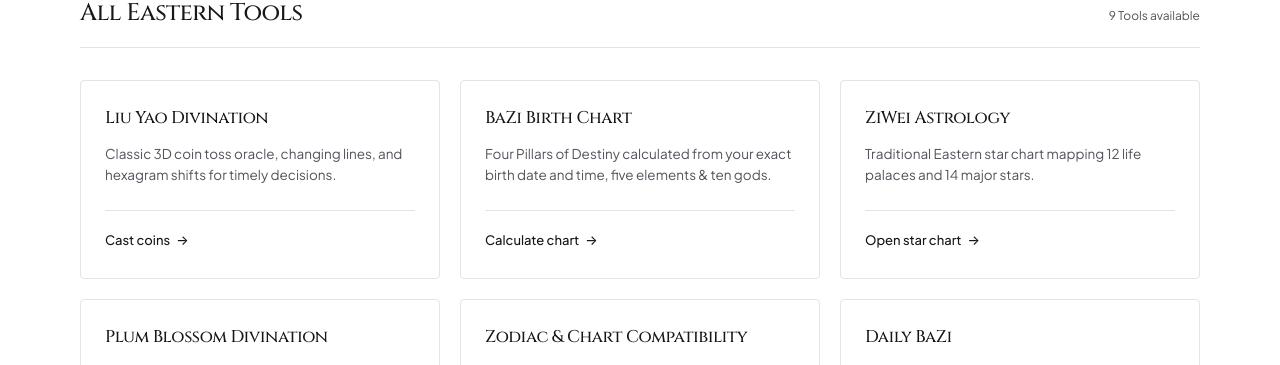
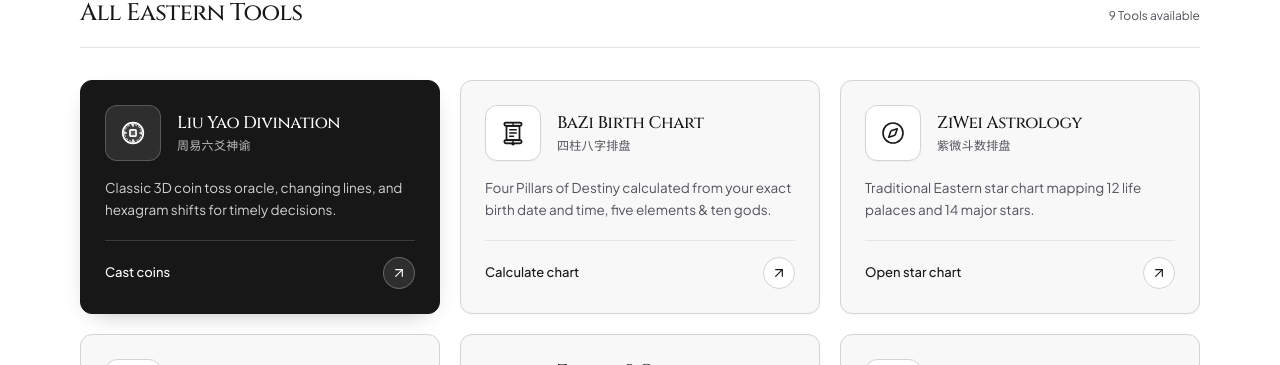
Before and after one commit to hhc883/yitarot, a Next.js app: page /en/east in a window 1280 px wide. Shown: the part 587-952 px from the top of the page. Built offline with nearby package versions, Linux system fonts and the light colour scheme; no server answers.

Commit message:
feat(site): give tool listings a shared card design

```diff
--- a/src/app/[lang]/east/page.tsx
+++ b/src/app/[lang]/east/page.tsx
@@ -3,6 +3,16 @@ import Link from 'next/link';
 import type { Metadata } from 'next';
 import { CONTAINER } from '@/components/site/constants';
 import { HexagramGraphic } from '@/components/site/HexagramGraphic';
+import { FeatureCard } from '@/components/site/FeatureCard';
+import { ToolCardGridMotion } from '@/components/site/ToolCardGridMotion';
+import {
+  IconCoinLiuYao,
+  IconLove,
+  IconScrollBaZi,
+  IconSparklesDraw,
+  IconZodiacDragon
+} from '@/components/icons/QiIcons';
+import { Calendar, CalendarDays, Compass, LayoutGrid } from 'lucide-react';
 import { JsonLd } from '@/components/seo/JsonLd';
 
 export const instant = false;
@@ -66,6 +76,7 @@ export default async function EastLandingPage({ params }: { params: Promise<{ la
   const tools = [
     {
       href: `/${lang}/east/liuyao`,
+      icon: <IconCoinLiuYao size={26} />,
       titleEn: 'Liu Yao Divination',
       titleZh: '周易六爻神谕',
       descEn: 'Classic 3D coin toss oracle, changing lines, and hexagram shifts for timely decisions.',
@@ -75,6 +86,7 @@ export default async function EastLandingPage({ params }: { params: Promise<{ la
     },
     {
       href: `/${lang}/east/bazi`,
+      icon: <IconScrollBaZi size={26} />,
       titleEn: 'BaZi Birth Chart',
       titleZh: '四柱八字排盘',
       descEn: 'Four Pillars of Destiny calculated from your exact birth date and time, five elements & ten gods.',
@@ -84,6 +96,7 @@ export default async function EastLandingPage({ params }: { params: Promise<{ la
     },
     {
       href: `/${lang}/east/ziwei`,
+      icon: <Compass className="h-6 w-6" strokeWidth={1.6} />,
       titleEn: 'ZiWei Astrology',
       titleZh: '紫微斗数排盘',
       descEn: 'Traditional Eastern star chart mapping 12 life palaces and 14 major stars.',
@@ -93,6 +106,7 @@ export default async function EastLandingPage({ params }: { params: Promise<{ la
     },
     {
       href: `/${lang}/east/meihua`,
+      icon: <IconSparklesDraw size={26} />,
       titleEn: 'Plum Blossom Divination',
       titleZh: '梅花易数决策',
       descEn: 'Time and number based spontaneous I Ching divination for clear daily decisions.',
@@ -102,6 +116,7 @@ export default async function EastLandingPage({ params }: { params: Promise<{ la
     },
     {
       href: `/${lang}/east/compatibility`,
+      icon: <IconZodiacDragon size={26} />,
       titleEn: 'Zodiac & Chart Compatibility',
       titleZh: '生肖干支合盘',
       descEn: '144 pairwise combinations, examining earthly branch harmonies and energetic friction.',
@@ -111,6 +126,7 @@ export default async function EastLandingPage({ params }: { params: Promise<{ la
     },
     {
       href: `/${lang}/east/bazi-daily`,
+      icon: <CalendarDays className="h-6 w-6" strokeWidth={1.6} />,
       titleEn: 'Daily BaZi',
       titleZh: '每日八字',
       descEn: 'Use your birth date and hour to explore a daily reading and its twelve time periods.',
@@ -120,6 +136,7 @@ export default async function EastLandingPage({ params }: { params: Promise<{ la
     },
     {
       href: `/${lang}/east/qimen`,
+      icon: <LayoutGrid className="h-6 w-6" strokeWidth={1.6} />,
       titleEn: 'Qimen Dunjia',
       titleZh: '奇门遁甲',
       descEn: 'Cast a rotating nine-palace chart using Beijing time and explore its gates, stars, and directions.',
@@ -129,6 +146,7 @@ export default async function EastLandingPage({ params }: { params: Promise<{ la
     },
     {
       href: `/${lang}/east/almanac`,
+      icon: <Calendar className="h-6 w-6" strokeWidth={1.6} />,
       titleEn: 'Chinese Almanac Date Finder',
       titleZh: '黄历择日',
       descEn: 'Compare traditional almanac entries for moving, opening a business, and signing a contract.',
@@ -138,6 +156,7 @@ export default async function EastLandingPage({ params }: { params: Promise<{ la
     },
     {
       href: `/${lang}/east/relationship`,
+      icon: <IconLove size={24} />,
       titleEn: 'Relationship Synastry Hub',
       titleZh: '关系合盘中心',
       descEn: 'Nine distinct relationship synastry types including marriage, partnership, and family.',
@@ -254,37 +273,21 @@ export default async function EastLandingPage({ params }: { params: Promise<{ la
             </span>
           </div>
 
-          <div className="mt-8 grid grid-cols-1 gap-5 sm:grid-cols-2 lg:grid-cols-3">
-            {tools.map((tool) => (
-              <Link
+          <ToolCardGridMotion className="mt-8 grid grid-cols-1 gap-4 sm:grid-cols-2 sm:gap-5 lg:grid-cols-3">
+            {tools.map((tool, index) => (
+              <FeatureCard
                 key={tool.href}
                 href={tool.href}
+                icon={tool.icon}
+                title={isEn ? tool.titleEn : tool.titleZh}
+                subtitle={isEn ? tool.titleZh : tool.titleEn}
+                desc={isEn ? tool.descEn : tool.descZh}
+                action={isEn ? tool.actionEn : tool.actionZh}
+                featured={index === 0}
                 prefetch={tool.href.endsWith('/east/almanac') ? false : undefined}
-                className="group flex flex-col justify-between rounded-sm border border-[#E4E4E7] bg-white p-6 transition-[border-color,background-color] hover:border-[#171717] hover:bg-[#F5F5F6]/40 focus-visible:outline-2 focus-visible:outline-offset-2 focus-visible:outline-[#171717]"
-              >
-                <div>
-                  <h3 className="font-serif text-[17px] font-normal tracking-tight text-[#171717] transition-colors group-hover:text-[#171717]">
-                    {isEn ? tool.titleEn : tool.titleZh}
-                  </h3>
-                  {!isEn && (
-                    <p className="mt-1 text-[12px] tracking-wide text-[#52525B]">
-                      {tool.titleEn}
-                    </p>
-                  )}
-                  <p className="mt-3 text-[13.5px] leading-relaxed text-[#52525B]">
-                    {isEn ? tool.descEn : tool.descZh}
-                  </p>
-                </div>
-
-                <div className="mt-6 flex min-h-[44px] items-center gap-1.5 border-t border-[#E4E4E7] pt-4 text-[13px] font-medium text-[#171717]">
-                  <span>{isEn ? tool.actionEn : tool.actionZh}</span>
-                  <span aria-hidden="true" className="transition-transform group-hover:translate-x-0.5">
-                    →
-                  </span>
-                </div>
-              </Link>
+              />
             ))}
-          </div>
+          </ToolCardGridMotion>
         </div>
       </section>
     </div>
--- a/src/components/site/FeatureCard.tsx
+++ b/src/components/site/FeatureCard.tsx
@@ -1,40 +1,114 @@
 import React from 'react';
 import Link from 'next/link';
-import { ArrowRight } from 'lucide-react';
-import type { LucideIcon } from 'lucide-react';
+import { ArrowUpRight } from 'lucide-react';
 
-interface FeatureCardProps {
+export interface FeatureCardProps {
   href: string;
-  icon: LucideIcon;
-  titleEn: string;
-  titleZh: string;
+  icon: React.ReactNode;
+  title: string;
+  subtitle?: string;
   desc: string;
   action: string;
+  featured?: boolean;
+  prefetch?: boolean;
 }
 
 /**
- * 东 / 西 Landing 的功能卡：白底 + 细浅灰边框 + 线性小图标 + 英文大标题 + 中文小标题 + 白话描述。
- * 悬停只做边框加深 + 轻阴影。
+ * 东 / 西专厅工具入口卡：
+ * - 产品工具卡结构：左方章图章（56px）+ 标题与中英文副名 → 简短说明 → 底部对齐的操作标签与圆形箭头
+ * - 支持墨黑主入口卡（featured）与浅灰壳/白章标准卡
+ * - 整卡为单一 <Link>，focus-visible 明确，无 JS 亦可完整阅读与交互
  */
-export function FeatureCard({ href, icon: Icon, titleEn, titleZh, desc, action }: FeatureCardProps) {
+export function FeatureCard({
+  href,
+  icon,
+  title,
+  subtitle,
+  desc,
+  action,
+  featured = false,
+  prefetch
+}: FeatureCardProps) {
   return (
     <Link
       href={href}
-      className="group flex h-full min-h-[224px] flex-col rounded-[14px] border border-line bg-white p-7 transition-[border-color,box-shadow] duration-300 hover:border-ink/20 hover:shadow-[0_24px_50px_-40px_rgba(10,10,10,0.4)]"
+      prefetch={prefetch}
+      data-tool-card=""
+      className={
+        featured
+          ? 'group relative flex h-full flex-col rounded-xl border border-[#171717] bg-[#171717] p-5 text-white shadow-[0_8px_24px_-14px_rgba(23,23,23,0.45)] transition-[border-color,background-color,box-shadow] duration-200 hover:border-[#27272A] hover:bg-[#27272A] active:scale-[0.995] motion-reduce:transition-none motion-reduce:active:scale-100 focus-visible:outline-2 focus-visible:outline-offset-2 focus-visible:outline-[#171717] sm:p-6'
+          : 'group relative flex h-full flex-col rounded-xl border border-[#D4D4D8] bg-[#F8F8F8] p-5 text-[#171717] shadow-[0_1px_2px_rgba(23,23,23,0.04)] transition-[border-color,background-color,box-shadow] duration-200 hover:border-[#A1A1AA] hover:bg-white hover:shadow-[0_10px_24px_-16px_rgba(23,23,23,0.16)] active:scale-[0.995] motion-reduce:transition-none motion-reduce:active:scale-100 focus-visible:outline-2 focus-visible:outline-offset-2 focus-visible:outline-[#171717] sm:p-6'
+      }
     >
-      <span className="flex h-10 w-10 items-center justify-center rounded-full border border-line text-ink">
-        <Icon className="h-[18px] w-[18px]" strokeWidth={1.4} aria-hidden="true" />
-      </span>
+      <div className="flex items-center gap-4">
+        <span
+          data-tool-stamp=""
+          aria-hidden="true"
+          className={
+            featured
+              ? 'flex h-14 w-14 shrink-0 items-center justify-center rounded-xl border border-white/20 bg-white/10 text-white transition-transform duration-200 ease-out group-hover:[transform:translateY(-2px)] motion-reduce:transition-none motion-reduce:group-hover:[transform:none] [[data-gsap-motion=true]_&]:transition-none [[data-gsap-motion=true]_&]:group-hover:[transform:none]'
+              : 'flex h-14 w-14 shrink-0 items-center justify-center rounded-xl border border-[#D4D4D8] bg-white text-[#171717] shadow-[0_1px_2px_rgba(23,23,23,0.04)] transition-transform duration-200 ease-out group-hover:[transform:translateY(-2px)] motion-reduce:transition-none motion-reduce:group-hover:[transform:none] [[data-gsap-motion=true]_&]:transition-none [[data-gsap-motion=true]_&]:group-hover:[transform:none]'
+          }
+        >
+          {icon}
+        </span>
 
-      <h3 className="mt-6 text-[16.5px] font-semibold leading-snug tracking-[-0.005em] text-ink">{titleEn}</h3>
-      <p className="mt-1 text-[12.5px] tracking-[0.02em] text-whisper">{titleZh}</p>
+        <div className="min-w-0 flex-1">
+          <h3
+            className={
+              featured
+                ? 'font-serif text-[17px] font-medium leading-snug tracking-tight text-white break-words'
+                : 'font-serif text-[17px] font-medium leading-snug tracking-tight text-[#171717] break-words'
+            }
+          >
+            {title}
+          </h3>
+          {subtitle && (
+            <p
+              className={
+                featured
+                  ? 'mt-1 text-[12px] leading-snug tracking-wide text-white/70 break-words'
+                  : 'mt-1 text-[12px] leading-snug tracking-wide text-[#52525B] break-words'
+              }
+            >
+              {subtitle}
+            </p>
+          )}
+        </div>
+      </div>
 
-      <p className="mt-4 text-[13.5px] leading-[1.65] text-soft">{desc}</p>
+      <p
+        className={
+          featured
+            ? 'mt-4 mb-5 text-[13.5px] leading-[1.6] text-white/80'
+            : 'mt-4 mb-5 text-[13.5px] leading-[1.6] text-[#52525B]'
+        }
+      >
+        {desc}
+      </p>
 
-      <span className="mt-auto flex items-center gap-1.5 pt-8 text-[12px] text-ink">
-        <span>{action}</span>
-        <ArrowRight className="h-3.5 w-3.5" strokeWidth={1.5} aria-hidden="true" />
-      </span>
+      <div
+        className={
+          featured
+            ? 'mt-auto flex items-center justify-between gap-3 border-t border-white/15 pt-4'
+            : 'mt-auto flex items-center justify-between gap-3 border-t border-[#E4E4E7] pt-4'
+        }
+      >
+        <span className={featured ? 'text-[13px] font-medium text-white' : 'text-[13px] font-medium text-[#171717]'}>
+          {action}
+        </span>
+        <span
+          data-tool-arrow=""
+          aria-hidden="true"
+          className={
+            featured
+              ? 'inline-flex h-8 w-8 shrink-0 items-center justify-center rounded-full border border-white/25 bg-white/10 text-white transition-transform duration-200 ease-out group-hover:[transform:translate(3px,-3px)] motion-reduce:transition-none motion-reduce:group-hover:[transform:none] [[data-gsap-motion=true]_&]:transition-none [[data-gsap-motion=true]_&]:group-hover:[transform:none]'
+              : 'inline-flex h-8 w-8 shrink-0 items-center justify-center rounded-full border border-[#D4D4D8] bg-white text-[#171717] transition-transform duration-200 ease-out group-hover:[transform:translate(3px,-3px)] motion-reduce:transition-none motion-reduce:group-hover:[transform:none] [[data-gsap-motion=true]_&]:transition-none [[data-gsap-motion=true]_&]:group-hover:[transform:none]'
+          }
+        >
+          <ArrowUpRight className="h-4 w-4" strokeWidth={1.75} />
+        </span>
+      </div>
     </Link>
   );
 }
--- /dev/null
+++ b/src/components/site/ToolCardGridMotion.tsx
@@ -0,0 +1,137 @@
+'use client';
+
+import React, { useEffect, useRef } from 'react';
+
+interface ToolCardGridMotionProps {
+  children: React.ReactNode;
+  className?: string;
+}
+
+const POINTER_MOTION_QUERY = '(hover: hover) and (pointer: fine) and (prefers-reduced-motion: no-preference)';
+
+/**
+ * 极小客户端动效边界：
+ * - 仅在首次实际鼠标悬停卡片时按需加载 GSAP（无 idle/timer 预加载），失败时静默保留 CSS fallback
+ * - 在 gsap.matchMedia() 同步回调内为每张卡预建 paused timeline，委托 pointerover/out 做 play/reverse
+ */
+export function ToolCardGridMotion({ children, className }: ToolCardGridMotionProps) {
+  const gridRef = useRef<HTMLDivElement>(null);
+
+  useEffect(() => {
+    const grid = gridRef.current;
+    if (!grid || typeof window === 'undefined' || !window.matchMedia) return;
+
+    const mql = window.matchMedia(POINTER_MOTION_QUERY);
+    let disposed = false;
+    let loading = false;
+    let mm: { revert: () => void } | null = null;
+
+    const initGsap = async () => {
+      if (disposed || loading || mm || !mql.matches) return;
+      loading = true;
+
+      try {
+        const { default: gsap } = await import('gsap');
+        if (disposed || !gridRef.current) return;
+
+        const matchMedia = gsap.matchMedia();
+        mm = matchMedia;
+
+        matchMedia.add(POINTER_MOTION_QUERY, () => {
+          const targetGrid = gridRef.current;
+          if (!targetGrid) return;
+
+          targetGrid.dataset.gsapMotion = 'true';
+
+          const timelines = new Map<HTMLElement, gsap.core.Timeline>();
+          const cards = targetGrid.querySelectorAll<HTMLElement>('[data-tool-card]');
+
+          cards.forEach((card) => {
+            const stamp = card.querySelector<HTMLElement>('[data-tool-stamp]');
+            const arrow = card.querySelector<HTMLElement>('[data-tool-arrow]');
+            if (!stamp && !arrow) return;
+
+            const tl = gsap.timeline({ paused: true });
+            if (stamp) {
+              tl.to(stamp, { y: -2.5, duration: 0.18, ease: 'power2.out' }, 0);
+            }
+            if (arrow) {
+              tl.to(arrow, { x: 3.5, y: -3.5, duration: 0.2, ease: 'power2.out' }, 0);
+            }
+            timelines.set(card, tl);
+          });
+
+          const onPointerOver = (event: PointerEvent) => {
+            if (event.pointerType && event.pointerType !== 'mouse' && event.pointerType !== 'pen') return;
+            const card = (event.target as Element | null)?.closest<HTMLElement>('[data-tool-card]');
+            if (!card || !targetGrid.contains(card)) return;
+            if (event.relatedTarget instanceof Node && card.contains(event.relatedTarget)) return;
+            timelines.get(card)?.play();
+          };
+
+          const onPointerOut = (event: PointerEvent) => {
+            if (event.pointerType && event.pointerType !== 'mouse' && event.pointerType !== 'pen') return;
+            const card = (event.target as Element | null)?.closest<HTMLElement>('[data-tool-card]');
+            if (!card || !targetGrid.contains(card)) return;
+            if (event.relatedTarget instanceof Node && card.contains(event.relatedTarget)) return;
+            timelines.get(card)?.reverse();
+          };
+
+          targetGrid.addEventListener('pointerover', onPointerOver);
+          targetGrid.addEventListener('pointerout', onPointerOut);
+
+          const hoveredCard = targetGrid.querySelector<HTMLElement>('[data-tool-card]:hover');
+          if (hoveredCard) {
+            timelines.get(hoveredCard)?.play();
+          }
+
+          return () => {
+            targetGrid.removeEventListener('pointerover', onPointerOver);
+            targetGrid.removeEventListener('pointerout', onPointerOut);
+            timelines.clear();
+            delete targetGrid.dataset.gsapMotion;
+          };
+        });
+
+        grid.removeEventListener('pointerover', onFirstHover);
+      } catch {
+        // 静默保留 CSS fallback
+      } finally {
+        loading = false;
+      }
+    };
+
+    const onFirstHover = (event: PointerEvent) => {
+      if (!mql.matches) return;
+      if (event.pointerType && event.pointerType !== 'mouse' && event.pointerType !== 'pen') return;
+      const card = (event.target as Element | null)?.closest('[data-tool-card]');
+      if (!card) return;
+      void initGsap();
+    };
+
+    const onMediaChange = () => {
+      if (mql.matches && !mm) {
+        grid.addEventListener('pointerover', onFirstHover, { passive: true });
+      }
+    };
+
+    if (mql.matches) {
+      grid.addEventListener('pointerover', onFirstHover, { passive: true });
+    }
+    mql.addEventListener('change', onMediaChange);
+
+    return () => {
+      disposed = true;
+      grid.removeEventListener('pointerover', onFirstHover);
+      mql.removeEventListener('change', onMediaChange);
+      mm?.revert();
+      delete grid.dataset.gsapMotion;
+    };
+  }, []);
+
+  return (
+    <div ref={gridRef} className={className}>
+      {children}
+    </div>
+  );
+}
```
Also changed, not shown: src/app/[lang]/west/page.tsx (+29 -27 lines).
